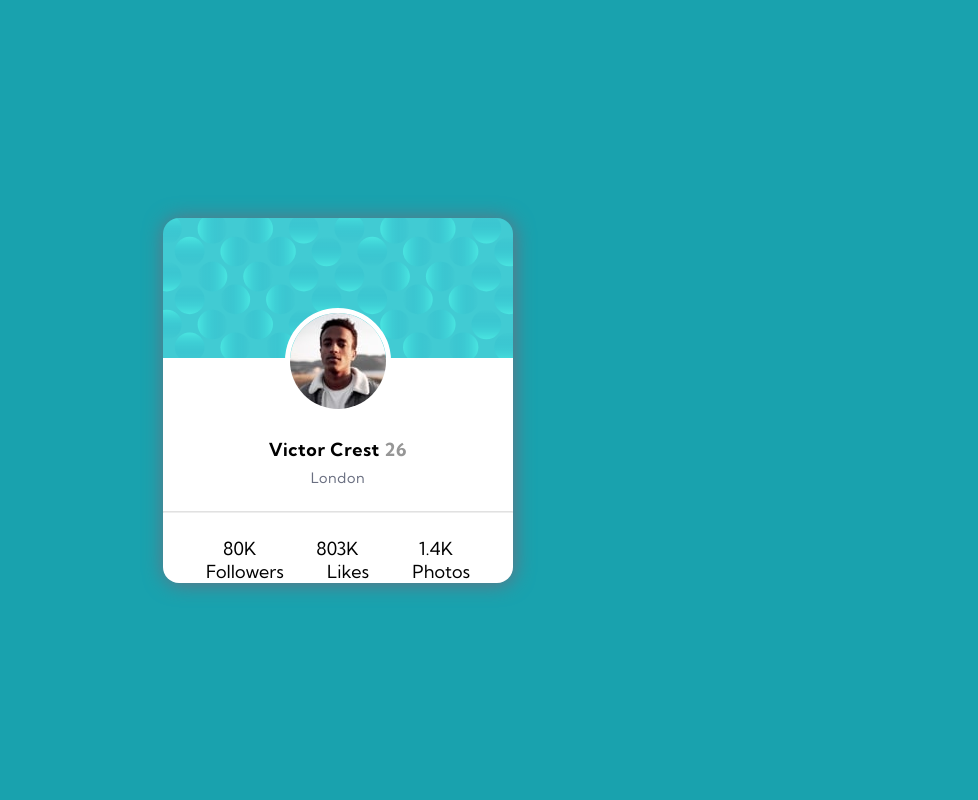
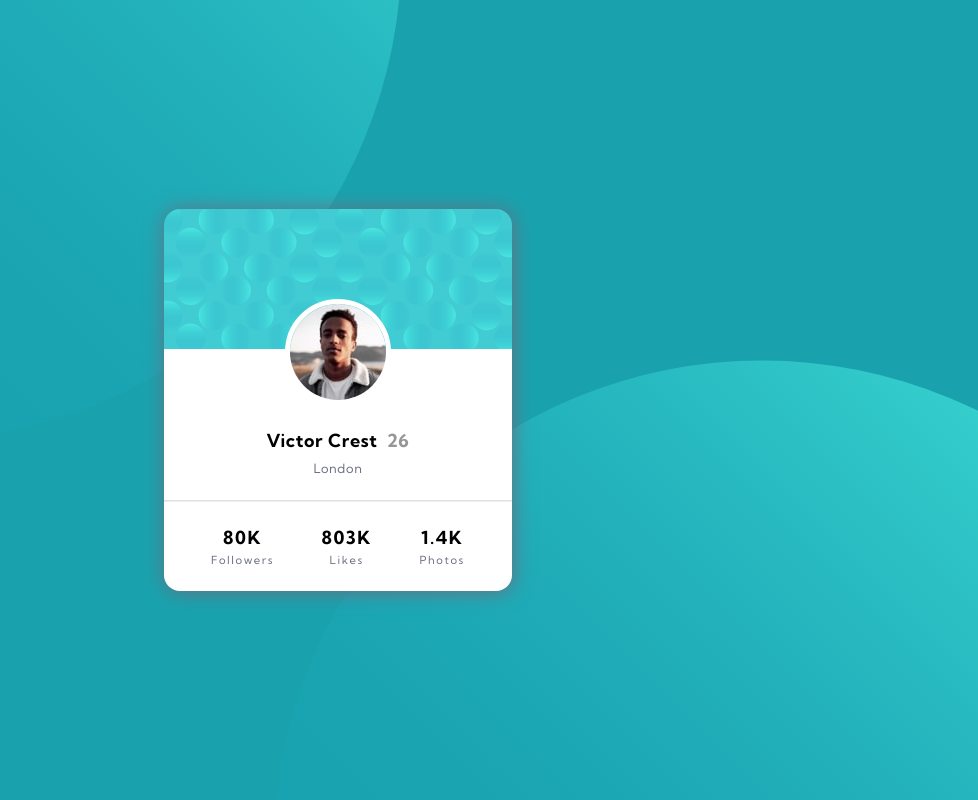
Before and after one commit to andrealc-dev/fem-profile-card, a plain HTML site: page index.html in a window 1280 px wide. Shown: the whole page, without its empty margins (302-1280 px from the left). Drawn offline with Linux system fonts and the light colour scheme.

Commit message:
Complete socials and background style

```diff
--- a/index.html
+++ b/index.html
@@ -5,7 +5,7 @@
     <meta http-equiv="X-UA-Compatible" content="IE=edge" />
     <meta name="viewport" content="width=device-width, initial-scale=1.0" />
 
-    <link rel="icon" type="image/png" href="./images/favicon-32x32.png" />
+    <link rel="icon" type="image/png" href="/images/favicon-32x32.png" />
     <link rel="stylesheet" href="main.css" />
 
     <title>Profile Card</title>
@@ -26,16 +26,19 @@
         </div>
         <hr />
         <div class="social">
-          <ul>
-            <li>80K</li>
-            <li>803K</li>
-            <li>1.4K</li>
-          </ul>
-
-          <ul>
-            <li>Followers</li>
-            <li>Likes</li>
-            <li>Photos</li>
+          <ul class="social-numbers">
+            <li>
+              80K
+              <p>Followers</p>
+            </li>
+            <li>
+              803K
+              <p>Likes</p>
+            </li>
+            <li>
+              1.4K
+              <p>Photos</p>
+            </li>
           </ul>
         </div>
       </div>
--- a/main.css
+++ b/main.css
@@ -15,17 +15,19 @@
 * {
   margin: 0;
   padding: 0;
+  list-style: none;
 }
 
 body {
   font-family: var(--ff);
   font-size: var(--fs);
-  /* background: url(/images/bg-pattern-top.svg) no-repeat -10vh,
-    url(/images/bg-pattern-top.svg) no-repeat 50% -50%; */
 }
 
 .wrapper {
   min-height: 100vh;
+  background: url(/images/bg-pattern-top.svg) no-repeat,
+    url(/images/bg-pattern-top.svg) no-repeat;
+  background-position: right 45vw bottom 45vh, 45vw 45vh;
   background-color: var(--primary-dark-clr);
   display: flex;
   justify-content: center;
@@ -34,7 +36,7 @@ body {
 
 .main {
   background: url(images/bg-pattern-card.svg) no-repeat, #fff;
-  min-width: 21.9rem;
+  min-width: 21.8rem;
   border-radius: 1rem;
   display: flex;
   flex-direction: column;
@@ -60,9 +62,6 @@ body {
   align-items: center;
   gap: 0.5rem;
   letter-spacing: 0.04rem;
-  /* padding-bottom: 1.5rem; */
-  /* border-bottom: 0.1px solid; */
-  /* border-color: hsla(0, 0%, 59%, 0.25); */
 }
 
 .about :nth-child(1) {
@@ -72,10 +71,11 @@ body {
 .about span {
   color: var(--neutral-gray-clr);
   font-weight: var(--fw-light);
+  margin-left: 0.3rem;
 }
 
 .about :nth-child(2) {
-  font-size: 0.9rem;
+  font-size: 0.8rem;
   color: var(--primary-gray-clr);
 }
 
@@ -84,12 +84,21 @@ hr {
   border-color: hsla(0, 0%, 59%, 0.151);
 }
 
-ul {
+.social-numbers {
   display: flex;
   justify-content: space-evenly;
-  /* align-items: space-evenly; */
+  margin-bottom: 1.5rem;
+  letter-spacing: 0.1rem;
+  text-align: center;
 }
 
-li {
-  list-style: none;
+.social-numbers {
+  font-weight: var(--fw-bold);
 }
+
+.social-numbers p {
+  margin-top: 0.2rem;
+  font-size: 0.7rem;
+  font-weight: var(--fw-light);
+  color: var(--primary-gray-clr);
+}
```
Also changed, not shown: 1 other file.
